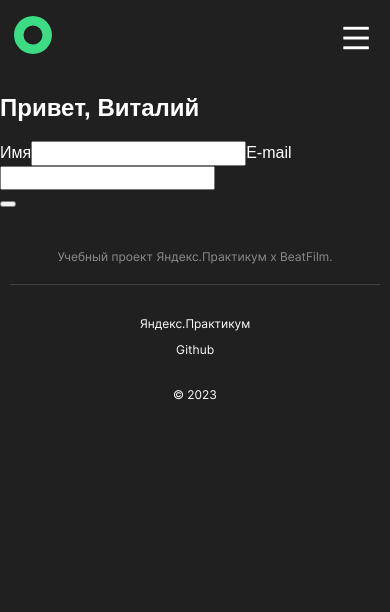
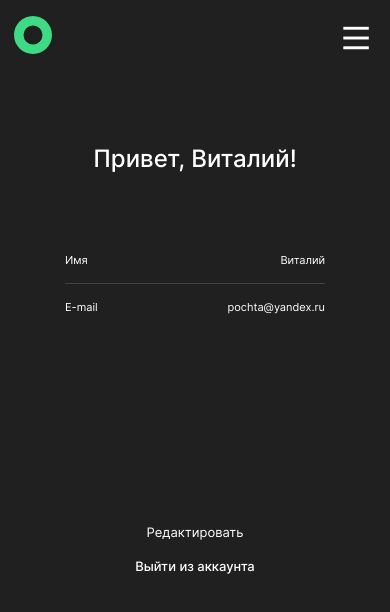
Before and after one commit to Exir74/movies-explorer-frontend, a React (Create React App) app: page /profile in a window 390 px wide. Shown: the top 612 px of the page. Built offline with nearby package versions, Linux system fonts and the light colour scheme.

Commit message:
feat: profile done 320-1280

```diff
--- a/src/components/App/App.css
+++ b/src/components/App/App.css
@@ -9,6 +9,8 @@
   background-color: #202020;
   color: #fff;
   min-height: 100vh;
+  /*height: 100vh;*/
+  position: relative;
   /*display: grid;*/
 }
 
--- a/src/components/App/App.js
+++ b/src/components/App/App.js
@@ -1,5 +1,5 @@
 import React, { useEffect, useState } from 'react';
-import { Route, Routes } from 'react-router-dom';
+import { Route, Routes, useLocation } from 'react-router-dom';
 import Header from '../Header/Header';
 import Main from '../Main/Main';
 import Footer from '../Footer/Footer';
@@ -12,6 +12,7 @@ import Profile from '../Profile/Profile';
 
 function App() {
   const size = useWindowSize();
+  const location = useLocation().pathname;
   const [isShortMovie, setIsShortMovie] = useState(true);
   const [isMyShortMovie, setIsMyShortMovie] = useState(true);
   const [isLoggedIn, setIsLoggedIn] = useState(true);
@@ -26,11 +27,22 @@ function App() {
       setIsMobile(true);
     }
   });
-
+  // useEffect(() => {
+  //   console.log(location);
+  //   console.log(location === '/');
+  // }, [location]);
   const handlerEscapeClick = (e) => {
     if (e.key === 'Escape') {
       setIsBurgerOpen(false);
     }
+  };
+  const showFooter = () => {
+    if ((location === '/')
+      || (location === '/saved-movies')
+      || (location === '/movies')) {
+      return <Footer />;
+    }
+    return null;
   };
   const isBurgerOpenHandler = () => {
     setIsBurgerOpen(!isBurgerOpen);
@@ -69,7 +81,6 @@ function App() {
               isShortMovieHandler={isShortMovieHandler}
               isBurgerOpen={isBurgerOpen}
               isMobile={isMobile}
-
             />
           )}
         />
@@ -88,7 +99,7 @@ function App() {
           path="/profile"
           element={(
             <Profile />
-               )}
+          )}
         />
       </Routes>
       <BurgerMenu
@@ -96,7 +107,7 @@ function App() {
         isBurgerOpen={isBurgerOpen}
         isBurgerOpenHandler={isBurgerOpenHandler}
       />
-      <Footer />
+      {showFooter()}
     </div>
   );
 }
--- a/src/components/BurgerMenu/BurgerMenu.js
+++ b/src/components/BurgerMenu/BurgerMenu.js
@@ -1,9 +1,15 @@
 import React from 'react';
+import { Link } from 'react-router-dom';
 import { closeIcon } from '../../utils/constants';
 import AccountButton from '../AccountButton/AccountButton';
 import FilmNavigation from '../FilmNavigation/FilmNavigation';
 
 function BurgerMenu({ isLoggedIn, isBurgerOpen, isBurgerOpenHandler }) {
+  const onClickHandler = () => {
+    if (isBurgerOpen) {
+      isBurgerOpenHandler();
+    }
+  };
   return (
     <div
       className={isBurgerOpen ? 'burger-menu' : 'burger-menu_disabled'}
@@ -34,13 +40,9 @@ function BurgerMenu({ isLoggedIn, isBurgerOpen, isBurgerOpenHandler }) {
             isBurgerOpen={isBurgerOpen}
           />
         </nav>
-        <div
-          className="burger-menu__account-button hover"
-          // type="button"
-          // name="accountButtonBurger"
-        >
+        <Link to="/profile" className="burger-menu__account-button hover" onClick={onClickHandler}>
           <AccountButton />
-        </div>
+        </Link>
       </div>
     </div>
   );
--- a/src/components/Header/Header.css
+++ b/src/components/Header/Header.css
@@ -35,45 +35,12 @@
   grid-column: 2/3;
   grid-row: 1/2;
   justify-self: center;
-  display: grid;
-  grid-column-gap: 16px;
+  /*display: grid;*/
+  /*grid-column-gap: 16px;*/
   width: 100%;
-  justify-content: center;
+  /*justify-content: center;*/
 }
 
-/*.header__nav_disabled {*/
-/*  display: none;*/
-/*}*/
-
-/*.header__nav-element {*/
-/*  grid-row: 1/2;*/
-/*  list-style-type: none;*/
-/*}*/
-
-/*.header__nav-link {*/
-/*  color: #FFF;*/
-/*  text-align: right;*/
-/*  font-family: "Inter", "Arial", sans-serif;*/
-/*  font-size: 13px;*/
-/*  font-style: normal;*/
-/*  font-weight: 400;*/
-/*  line-height: 1.38;*/
-/*  !*margin: 0 30px 0 0;*!*/
-/*  padding: 0;*/
-/*  text-decoration: none;*/
-/*}*/
-
-/*.header__nav-link_selected {*/
-/*  color: #fff;*/
-/*  font-family: "Inter", "Arial", "sans-serif";*/
-/*  font-size: 13px;*/
-/*  font-style: normal;*/
-/*  font-weight: 500;*/
-/*  line-height: 1.38;*/
-/*  !*margin: 0 16px 0 0;*!*/
-/*  padding: 0;*/
-
-/*}*/
 
 .header__button-link {
   margin: 0;
--- a/src/components/MoviesCardList/MoviesCardList.css
+++ b/src/components/MoviesCardList/MoviesCardList.css
@@ -1,7 +1,8 @@
 .cards {
   /*grid-column: 2/3;*/
+  /*flex-direction: column;*/
+  height: 100%;
   display: grid;
-  /*flex-direction: column;*/
   margin: 70px 70px 118px 70px;
   grid-template-columns: 1fr minmax(300px, 1140px) 1fr;
 }
--- a/src/components/Profile/Profile.css
+++ b/src/components/Profile/Profile.css
@@ -1,3 +1,192 @@
 .profile {
+  min-height: 100%;
+  margin: 74px auto 0 auto;
+  padding: 0;
+  display: grid;
+  justify-items: center;
+  max-width: 410px;
+  align-items: start;
+  grid-template-rows: auto auto 221px 34px auto;
 
 }
+
+.profile__greetings {
+  grid-column: 1/2;
+  margin: 0 0 123px 0;
+  padding: 0;
+  font-family: 'Inter', 'Arial', sans-serif;
+  font-size: 24px;
+  font-style: normal;
+  font-weight: 500;
+  line-height: normal;
+}
+
+.profile__form {
+  display: grid;
+  width: 100%;
+  grid-row-gap: 16px;
+  justify-content: space-between
+
+}
+
+.profile__item {
+  color: #FFF;
+  text-align: right;
+  font-family: 'Inter', 'Arial', sans-serif;
+  font-size: 11px;
+  font-style: normal;
+  font-weight: 400;
+  line-height: normal;
+}
+
+.profile__row-name {
+  grid-column: 1/2;
+  grid-row: 1/2;
+  justify-self: start;
+  /*padding: 0 0 16px 0;*/
+  /*border-bottom: 1px #424242 solid;*/
+}
+
+.profile__line {
+  margin: 0;
+  padding: 0;
+  grid-row: 2/3;
+  grid-column: 1/3;
+  width: 100%;
+  height: 1px;
+  border: none;
+  background-color: #424242;
+}
+
+.profile__row-email {
+  grid-column: 1/2;
+  grid-row: 3/4;
+  justify-self: start;
+}
+
+.profile__input {
+  margin: 0;
+  padding: 0;
+  background-color: transparent;
+  border: none;
+}
+
+.profile__input-name {
+  grid-column: 2/3;
+  grid-row: 1/2;
+}
+
+.profile__input-email {
+  grid-column: 2/3;
+  grid-row: 3/4;
+}
+
+
+.profile__btn {
+  margin: 0;
+  padding: 0;
+  border: none;
+  background-color: inherit;
+}
+
+.profile__edit-btn {
+  margin: 0 0 16px 0;
+  color: #FFF;
+  text-align: center;
+  font-family: 'Inter', 'Arial', sans-serif;
+  font-size: 13px;
+  font-style: normal;
+  font-weight: 400;
+  line-height: normal;
+  grid-row: 4/5;
+}
+
+.profile__exit-btn {
+  margin-bottom: 3px;
+  color: #EE3465;
+  text-align: center;
+  font-family: 'Inter', 'Arial', sans-serif;
+  font-size: 13px;
+  font-style: normal;
+  font-weight: 500;
+  line-height: normal;
+  grid-row: 5/6;
+}
+
+.profile__exit-link {
+  text-decoration: none;
+  color: #fff;
+  font-family: 'Inter', 'Arial', sans-serif;
+  font-size: 13px;
+  font-style: normal;
+  font-weight: 500;
+  line-height: normal;
+}
+
+.profile__error {
+  margin: 0 0 20px 0;
+  grid-row: 4/5;
+  color: #FF004C;
+  text-align: center;
+  font-family: 'Inter', 'Arial', sans-serif;
+  font-size: 11px;
+  font-style: normal;
+  font-weight: 400;
+  line-height: normal;
+  display: none;
+}
+
+.profile__error_enabled {
+  display: block;
+}
+
+.profile__save-btn {
+  grid-row: 5/6;
+  color: #FFF;
+  text-align: center;
+  font-family: 'Inter', 'Arial', sans-serif;
+  font-size: 14px;
+  font-style: normal;
+  font-weight: 500;
+  line-height: normal;
+  width: 100%;
+  height: 45px;
+  background-color: #3456F3;
+  border-radius: 3px;
+}
+
+.profile__btn-disabled {
+  display: none;
+}
+
+.profile__save-btn_error {
+  background-color: #F8F8F8;
+  color: #C2C2C2;
+}
+
+@media screen and (max-width: 769px) {
+  .profile {
+    margin: 236px auto 0 auto;
+    grid-template-rows: auto auto 210px 34px auto;
+  }
+
+  .profile__greetings {
+    margin: 0 0 98px 0;
+    justify-self: center;
+  }
+}
+
+@media screen and (max-width: 450px) {
+  .profile {
+    margin: 70px auto 0 auto;
+    max-width: 260px;
+  }
+
+  .profile__greetings {
+    margin: 0 0 80px 0;
+    width: 100%;
+    text-align: center;
+  }
+
+
+}
--- a/src/components/Profile/Profile.js
+++ b/src/components/Profile/Profile.js
@@ -1,46 +1,63 @@
 import React from 'react';
+import { Link } from 'react-router-dom';
 import { textUser } from '../../utils/constants';
 
 function Profile() {
   return (
     <section className="profile">
-      <h2 className="profile__greetings">{`Привет, ${textUser.name}`}</h2>
+      <h2 className="profile__greetings">{`Привет, ${textUser.name}!`}</h2>
       <form className="profile__form">
-        <span className="profile__row-nama">
+        <span className="profile__item profile__row-name">
           Имя
         </span>
-
-        {/* onChange={handleChange} */}
-        {/* className="authorization__input popup__input_type_email" */}
-        {/* name="email" */}
-        {/* id="email-input" */}
-        {/* placeholder="Email" */}
-        {/* autoComplete='email' */}
-        {/* type="email" */}
-        {/* value={values.email ?? ''} */}
-        {/* required */}
         <input
-          className="profile__input"
+          className="profile__item profile__input  profile__input-name"
           name="name"
           id="profile-name"
           required
           // readOnly
+          value={textUser.name}
         />
-
-        <span className="profile__row-nama">
+        <span className="profile__item profile__row-email">
           E-mail
         </span>
+        <hr className="profile__line" />
         <input
-          className="profile__input"
+          className="profile__item profile__input profile__input-email"
           name="email"
           id="profile-email"
           autoComplete="email"
           type="email"
           required
           // readOnly
+          value={textUser.email}
         />
       </form>
-      <button className="" />
+      <button
+        type="button"
+        // profile__btn-disabled
+        className="profile__btn profile__edit-btn hover"
+      >
+        Редактировать
+      </button>
+      <button
+        type="button"
+        // profile__btn-disabled
+        className="profile__btn profile__exit-btn hover"
+      >
+        <Link className="profile__exit-link" to="/">Выйти из аккаунта</Link>
+      </button>
+      {/* profile__error_enabled */}
+      <span className="profile__error profile__error_enabled1">
+        При обновлении профиля произошла ошибка.
+      </span>
+      <button
+        type="button"
+        className="profile__btn profile__save-btn
+        profile__save-btn_error1 profile__btn-disabled hover"
+      >
+        Сохранить
+      </button>
     </section>
   );
 }
--- a/src/components/SavedMovies/SavedMovies.js
+++ b/src/components/SavedMovies/SavedMovies.js
@@ -7,7 +7,7 @@ function SavedMovies({
   isMyShortMovieHandler, isMyShortMovie, isBurgerOpen, isMobile,
 }) {
   return (
-    <div className="SavedMovies">
+    <div className="saved-movies">
       <SearchForm
         isShortMovie={isMyShortMovie}
         isShortMovieHandler={isMyShortMovieHandler}
--- a/src/index.css
+++ b/src/index.css
@@ -25,3 +25,4 @@
 @import url(./components/BurgerMenu/BurgerMenu.css);
 @import url(./components/AccountButton/AccountButton.css);
 @import url(./components/FilmNavigation/FilmNavigation.css);
+@import url(./components/Profile/Profile.css);
```
Also changed, not shown: src/components/Movies/Movies.css (line endings or trailing spaces).
